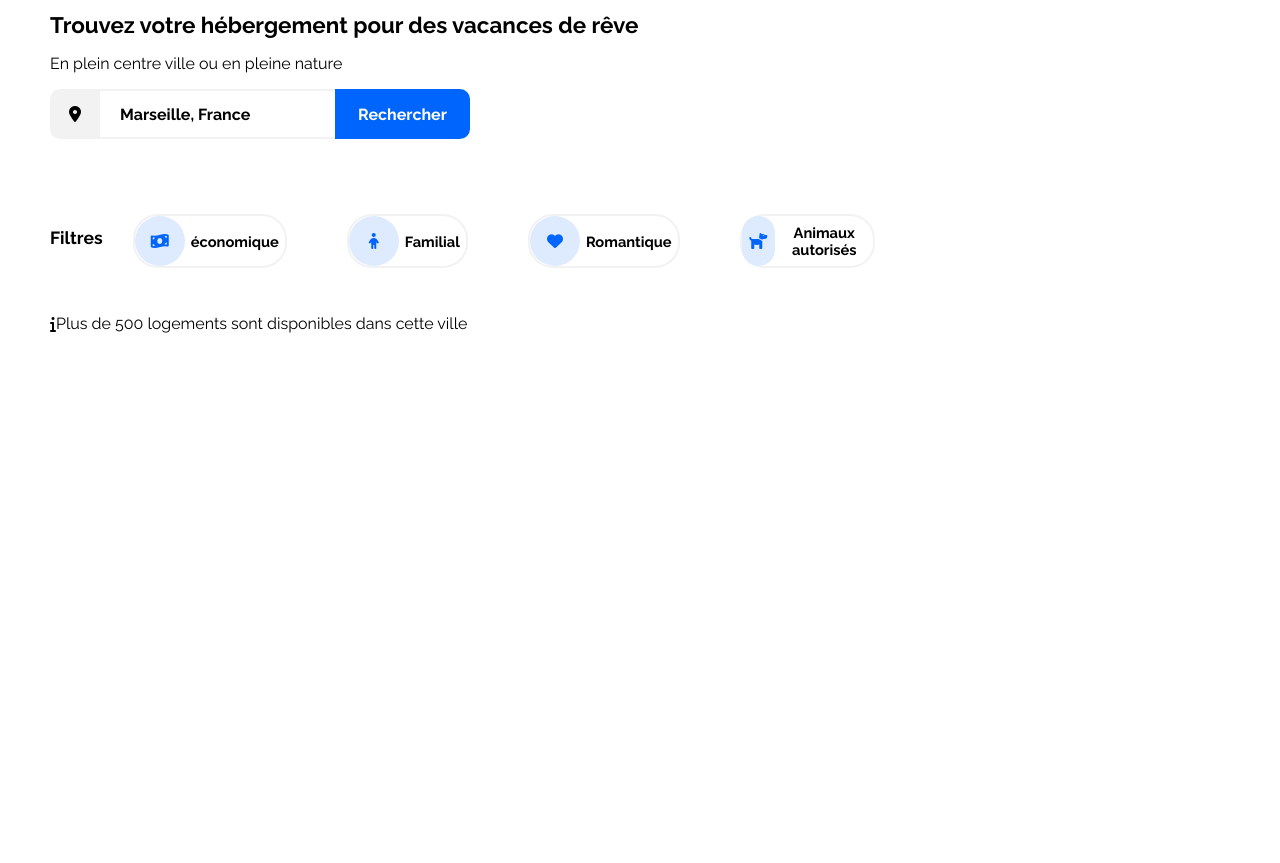
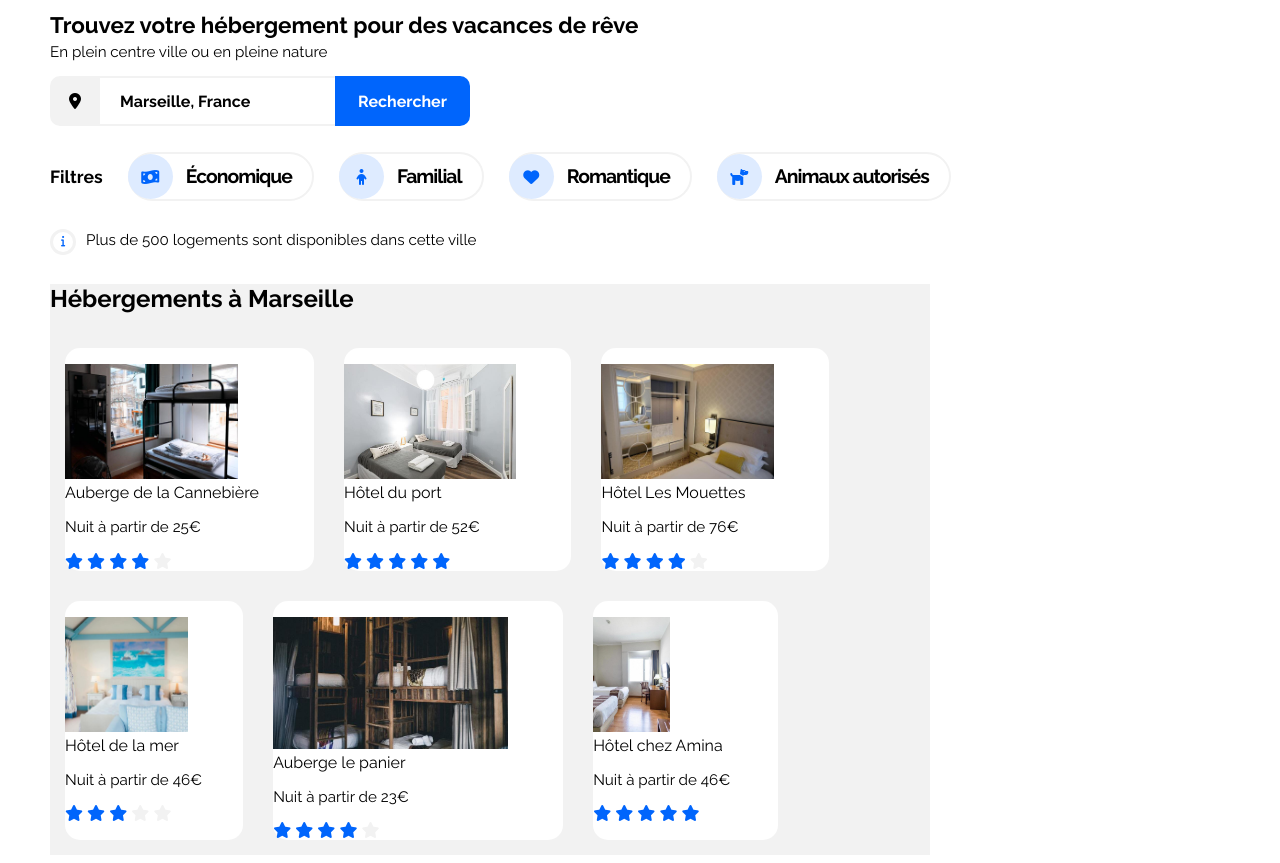
Before and after one commit to anaisrosa/projet_2, a plain HTML site: page index.html in a window 1280 px wide. Shown: the part 95-958 px from the top of the page. Before the commit the page ends 800 px from the top, so only its background shows below. Drawn offline with Linux system fonts and the light colour scheme.

Commit message:
header + searchbar V1 ok. hover à ajouter

```diff
--- a/index.html
+++ b/index.html
@@ -41,13 +41,13 @@
     </div>
 
     <!-- ----- FILTRES ----- -->
-    <div id="filtres">
+    <div id="filtre">
 
-        <p>Filtres</p>
+        <h2>Filtres</h2>
 
         <div id="eco">
             <i class="fas fa-money-bill-wave"></i>
-                <button class="btn_filtre"><a href="#">économique</a></button>
+            <button class="btn_filtre"><a href="#">économique</a></button>
         </div>
 
         <div id="famille">
@@ -70,10 +70,104 @@
         <i class="fas fa-info"></i>
         <p>Plus de 500 logements sont disponibles dans cette ville</p>
     </div>
+    <!-- ----- HEBERGEMENTS MARSEILLE ----- -->
+    <section id="search_results">
+        <h2>Hébergements à Marseille</h2>
+
+        <div id="results_marseille">
+            <div id="auberge_de_la_cannebiere" class="hôtel">
+                <a href="#">
+                    <figure>
+                    <img src="images/hebergements/4_small/marcus-loke-WQJvWU_HZFo-unsplash.jpg " alt="Jolie chambre avec des lits superposés." max-width="235px"; height="115px">
+                    <figcaption>Auberge de la Cannebière</figcaption>
+                     </figure>
+                <p>Nuit à partir de 25€</p>
+                <span class="fa fa-star checked"></span>
+                <span class="fa fa-star checked"></span>
+                <span class="fa fa-star checked"></span>
+                <span class="fa fa-star checked"></span>
+                <span class="fa fa-star"></span>
+            </a>
+            </div>
+
+            <div id="hôtel_du_port" class="hôtel">
+                <a href="#">
+                    <figure>
+                    <img src="images/hebergements/4_small/fred-kleber-gTbaxaVLvsg-unsplash.jpg" alt="Jolie chambre avec deux lits séparés."  max-width="235px"; height="115px">
+                    <figcaption>Hôtel du port</figcaption>
+                     </figure>
+                <p>Nuit à partir de 52€</p>
+                <span class="fa fa-star checked"></span>
+                <span class="fa fa-star checked"></span>
+                <span class="fa fa-star checked"></span>
+                <span class="fa fa-star checked"></span>
+                <span class="fa fa-star checked"></span>
+                </a>
+            </div>
+
+            <div id="hotel_les_mouette"class="hôtel">
+                <a href="#">
+                    <figure>
+                    <img src="images/hebergements/4_small/reisetopia-B8WIgxA_PFU-unsplash.jpg" alt="Jolie chambre avec un lit double et des miroirs."max-width="235px"; height="115px">
+                    <figcaption>Hôtel Les Mouettes</figcaption>
+                     </figure>
+                <p>Nuit à partir de 76€</p>
+                <span class="fa fa-star checked"></span>
+                <span class="fa fa-star checked"></span>
+                <span class="fa fa-star checked"></span>
+                <span class="fa fa-star checked"></span>
+                <span class="fa fa-star"></span>
+                </a>
+            </div>
+
+            <div id="hotel_de_la_mer"class="hôtel">
+                <a href="#">
+                    <figure>
+                    <img src="images/hebergements/4_small/annie-spratt-Eg1qcIitAuA-unsplash.jpg" alt="Jolie chambre avec un lit double et un tableau représentant la mer."  max-width="235px"; height="115px">
+                    <figcaption>Hôtel de la mer</figcaption>
+                     </figure>
+                <p>Nuit à partir de 46€</p>
+                <span class="fa fa-star checked"></span>
+                <span class="fa fa-star checked"></span>
+                <span class="fa fa-star checked"></span>
+                <span class="fa fa-star"></span>
+                <span class="fa fa-star"></span>
+                </a>
+            </div>
+
+            <div id="auberge_le_panier" class="hôtel">
+                <a href="#">
+                    <figure>
+                    <img src="images/hebergements/4_small/nicate-lee-kT-ZyaiwBe0-unsplash.jpg" alt="Chambre avec deux lits superposés avec des murs en lambris marron." width="235px";max-height="115px">
+                    <figcaption>Auberge le panier</figcaption>
+                     </figure>
+                <p>Nuit à partir de 23€</p>
+                <span class="fa fa-star checked"></span>
+                <span class="fa fa-star checked"></span>
+                <span class="fa fa-star checked"></span>
+                <span class="fa fa-star checked"></span>
+                <span class="fa fa-star"></span>
+                </a>
+            </div>
+
+            <div id="hotel_chez_amina"class="hôtel">
+                <a href="#">
+                    <figure>
+                    <img src="images/hebergements/4_small/febrian-zakaria-M6S1WvfW68A-unsplash.jpg" alt="Jolie chambre avec deux lits séparés."  max-width="235px"; height="115px">
+                    <figcaption>Hôtel chez Amina</figcaption>
+                     </figure>
+                <p>Nuit à partir de 46€</p>
+                <span class="fa fa-star checked"></span>
+                <span class="fa fa-star checked"></span>
+                <span class="fa fa-star checked"></span>
+                <span class="fa fa-star checked"></span>
+                <span class="fa fa-star checked"></span>
+                </a>
+
+            </div>
 
 
-
-
-    </div>
+        </div>
+    </section>
 </body>
 </html>
--- a/style.css
+++ b/style.css
@@ -73,11 +73,14 @@ nav ul li:hover {
 h1 {
     font-weight: 700;
     font-size: 1.4em;
+    margin-bottom: 0;
+
 }
 
 p {
-    font-size:1em;
+    font-size: 0.95em;
     font-weight: 500;
+    margin-top: 5px;
 }
 
 #searchBar {
@@ -128,43 +131,55 @@ input{
 }
 
 /* ----- FILTRES ----- */
-#filtres {
+
+#filtre {
     display: flex;
-    margin-top: 45px;
-    margin-right:30%;
+    align-items: baseline;
+    text-transform: capitalize;
 }
 
-#filtres p {
+#filtre h2 {
     font-family: "Raleway", sans sans-serif;
     font-weight: 900;
     font-size: 1.1em;
     padding-top: 25px;
+    margin-right:25px;
 }
 
-#filtres .btn_filtre a{
+#filtre .btn_filtre a{
     font-family: "Raleway", sans sans-serif;
-    font-weight: 800;
+    font-weight: 900;
     font-size: 1.1em;
     text-decoration: none;
     color: black ;
+    letter-spacing: -1px;
 }
 .btn_filtre{
     border:none;
-    width: auto;
-    height:50px;
+    height:45px;
     background-color: rgba(255, 255, 255, 0);
+    padding-right:20px;
+    padding-left: 15px;
+    font-family: "Raleway", sans sans-serif;
+    font-weight: 900 bold;
+    font-size: 1.1em;
 
 }
 
-#filtres i{
+#filtre i{
     display: flex;
     color: #0065FC;
     background-color: #DEEBFF ;
     border-radius: 25px;
-    width: 50px;
-    height: 50px;
+    width: 45px;
+    height: 45px;
+    margin: -2px;
     justify-content: center;
     align-items: center;
+}
+
+#eco a  {
+    text-transform: capitalize;
 }
 
 #eco, #famille, #couples, #animaux {
@@ -172,13 +187,67 @@ input{
     justify-content:space-between;
     align-items:center;
     border: solid 2px #f2f2f2;
+    box-sizing: border-box;
     border-radius: 25px;
-    margin:30px;
-
-
+    margin-right:25px;
 }
 
 #infos {
     display:flex;
+    align-items: baseline;
+    margin-top:25px;
+}
+
+#infos i{
+    display: flex;
+    color: #0065FC;
+    justify-content: center;
     align-items: center;
+    border-radius: 20px;
+    border: solid 3px #f2f2f2;
+    width: 20px;
+    height: 20px;
+    font-size: 0.7em;
 }
+
+#infos p {
+    padding-left: 10px;
+}
+
+/* ----- HEBERGEMENTS MARSEILLE ----- */
+#search_results{
+    max-width: 880px;
+    max-height: 630px;
+    background-color: #f2f2f2;
+}
+
+.hôtel
+{
+    display: block;
+    background-color: #ffffff;
+    border-radius: 15px;
+    margin:15px;
+    padding-right: 15px;
+}
+
+#search_results a{
+    text-decoration: none;
+    color: black;
+}
+
+#results_marseille {
+    display: flex;
+    flex-wrap: wrap;
+}
+
+figure {
+    margin-left: 0px;
+}
+
+.fa {
+    color: #f2f2f2;
+}
+
+.checked {
+    color: #0065FC;
+}
```
Also changed, not shown: test.html (deleted, +0 -5 lines), maquette/Desktop - 1.png.
